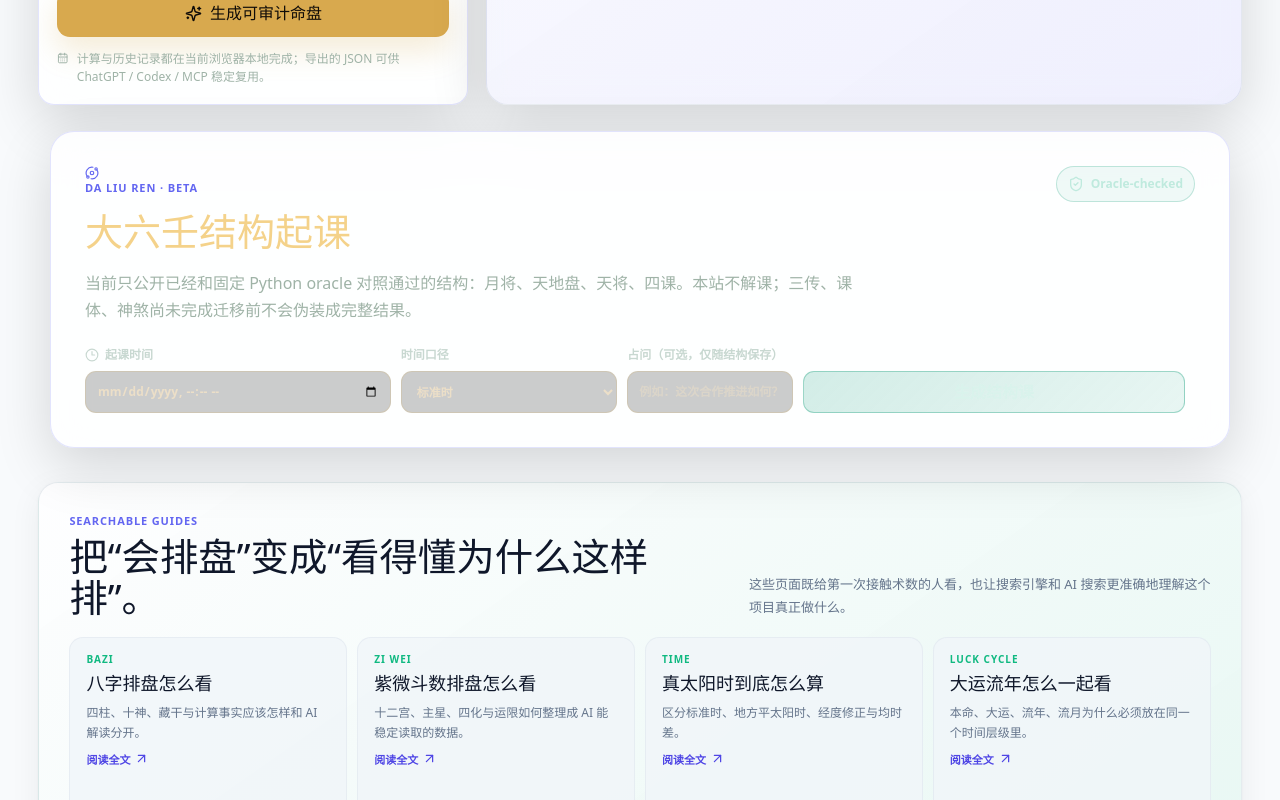
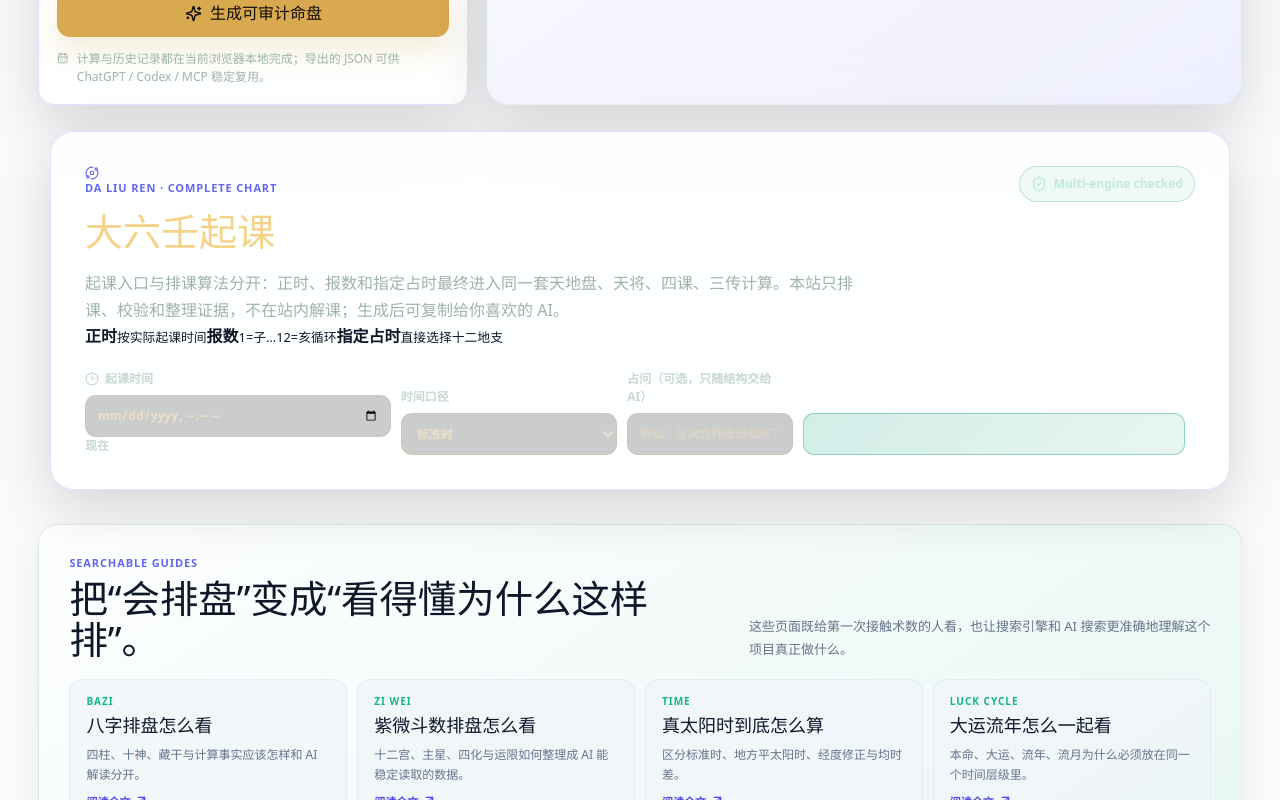
Before and after one commit to JackMeds/sizhu-astro-ai, a React (Vite) app in the folder apps/web/: page / in a window 1280 px wide. Shown: the part 1200-2000 px from the top of the page. Built offline with nearby package versions, Linux system fonts and the light colour scheme.

Commit message:
feat: upgrade Liuren Beta UI to complete multi-method chart

```diff
--- a/apps/web/src/components/LiurenBetaPanel.tsx
+++ b/apps/web/src/components/LiurenBetaPanel.tsx
@@ -1,8 +1,9 @@
 import { useState } from "react";
-import { Braces, Clock3, Copy, Orbit, ShieldCheck } from "lucide-react";
+import { Braces, CheckCircle2, Clock3, Copy, GitCompareArrows, Orbit, ShieldCheck } from "lucide-react";
 import {
-  createLiurenBaseChart,
-  type LiurenBaseChart,
+  createCompleteLiurenChart,
+  type LiurenCastingMethod,
+  type LiurenCompleteChart,
   type TrueSolarTimeMode
 } from "@sizhu/core";
 import { copyText, localDateTimeToOffset } from "@/lib/utils";
@@ -12,40 +13,76 @@ const timeModes: Array<{ value: TrueSolarTimeMode; label: string }> = [
   { value: "longitude", label: "地方平太阳时" },
   { value: "apparent", label: "视太阳时（真太阳时）" }
 ];
+const castingMethods: Array<{ value: LiurenCastingMethod; label: string; hint: string }> = [
+  { value: "time", label: "正时", hint: "按实际起课时间" },
+  { value: "number", label: "报数", hint: "1=子…12=亥循环" },
+  { value: "branch", label: "指定占时", hint: "直接选择十二地支" }
+];
+const branches = [..."子丑寅卯辰巳午未申酉戌亥"];
+
+function shanghaiNowInput() {
+  const parts = new Intl.DateTimeFormat("en-CA", {
+    timeZone: "Asia/Shanghai",
+    year: "numeric", month: "2-digit", day: "2-digit", hour: "2-digit", minute: "2-digit",
+    hourCycle: "h23"
+  }).formatToParts(new Date());
+  const get = (type: string) => parts.find((item) => item.type === type)?.value ?? "00";
+  return `${get("year")}-${get("month")}-${get("day")}T${get("hour")}:${get("minute")}`;
+}
+
+function buildAiText(chart: LiurenCompleteChart, question: string) {
+  return [
+    "请基于下面这份已经由程序排好的大六壬结构进行分析，不要自行重排天地盘、四课或三传。",
+    "请先区分：程序计算事实 / 传统规则与课体 / 综合解释。若 crossCheck.status 不是 matched，应先解释差异，不要跳过。",
+    question.trim() ? `占问：${question.trim()}` : "占问：未填写，请先按盘面结构做一般性说明，再提示我补充具体问题。",
+    "",
+    JSON.stringify(chart, null, 2)
+  ].join("\n");
+}
 
 export function LiurenBetaPanel() {
   const [dateTime, setDateTime] = useState("");
   const [question, setQuestion] = useState("");
+  const [castingMethod, setCastingMethod] = useState<LiurenCastingMethod>("time");
+  const [castingNumber, setCastingNumber] = useState("");
+  const [castingBranch, setCastingBranch] = useState("子");
   const [timeMode, setTimeMode] = useState<TrueSolarTimeMode>("none");
   const [longitude, setLongitude] = useState("");
-  const [chart, setChart] = useState<LiurenBaseChart | null>(null);
+  const [chart, setChart] = useState<LiurenCompleteChart | null>(null);
   const [error, setError] = useState("");
   const [copyStatus, setCopyStatus] = useState("");
 
   function calculate() {
     if (!dateTime) {
-      setError("请选择起课日期和时间。");
+      setError(castingMethod === "time" ? "请选择起课日期和时间。" : "请选择起课的基础日期。");
       return;
     }
-    if (timeMode !== "none" && !longitude) {
+    if (castingMethod === "time" && timeMode !== "none" && !longitude) {
       setError("使用太阳时修正时，需要填写经度。");
+      return;
+    }
+    if (castingMethod === "number" && (!castingNumber || Number(castingNumber) <= 0 || !Number.isInteger(Number(castingNumber)))) {
+      setError("报数起课请输入大于 0 的整数。");
       return;
     }
 
     try {
-      const next = createLiurenBaseChart({
+      const next = createCompleteLiurenChart({
         dateTime: localDateTimeToOffset(dateTime, "Asia/Shanghai"),
         timezone: "Asia/Shanghai",
-        trueSolarTime: timeMode,
-        location: timeMode === "none" ? undefined : { longitude: Number(longitude) },
-        question: question.trim() || undefined
+        trueSolarTime: castingMethod === "time" ? timeMode : "none",
+        location: castingMethod === "time" && timeMode !== "none" ? { longitude: Number(longitude) } : undefined,
+        question: question.trim() || undefined,
+        castingMethod,
+        castingNumber: castingMethod === "number" ? Number(castingNumber) : undefined,
+        castingBranch: castingMethod === "branch" ? castingBranch : undefined
       });
       setChart(next);
       setError("");
       setCopyStatus("");
     } catch (cause) {
       setChart(null);
-      setError(cause instanceof Error ? cause.message : "大六壬结构排盘失败，请检查输入。");
+      setError(cause instanceof Error ? cause.message : "大六壬排盘失败，请检查输入。");
     }
   }
 
@@ -53,28 +90,57 @@ export function LiurenBetaPanel() {
     if (!chart) return;
     try {
       await copyText(JSON.stringify(chart, null, 2));
-      setCopyStatus("已复制当前 Beta 结构 JSON。三传 / 课体尚未上线，请不要把这份结构当作完整六壬课。 ");
+      setCopyStatus("完整课盘 JSON 已复制。");
+    } catch (cause) {
+      setCopyStatus(cause instanceof Error ? cause.message : "复制失败");
+    }
+  }
+
+  async function copyForAi() {
+    if (!chart) return;
+    try {
+      await copyText(buildAiText(chart, question));
+      setCopyStatus("已复制给 AI 的完整课盘与分析约束；可以粘贴到 ChatGPT、Claude、DeepSeek、Kimi 等继续解课。");
     } catch (cause) {
       setCopyStatus(cause instanceof Error ? cause.message : "复制失败");
     }
   }
 
   return (
-    <section className="liuren-beta panel" aria-labelledby="liuren-beta-title">
+    <section className="liuren-beta liuren-complete panel" aria-labelledby="liuren-title">
       <div className="liuren-beta-heading">
         <div>
-          <p className="eyeline"><Orbit size={14} /> Da Liu Ren · Beta</p>
-          <h2 id="liuren-beta-title">大六壬结构起课</h2>
-          <p>当前只公开已经和固定 Python oracle 对照通过的结构：月将、天地盘、天将、四课。本站不解课；三传、课体、神煞尚未完成迁移前不会伪装成完整结果。</p>
+          <p className="eyeline"><Orbit size={14} /> Da Liu Ren · Complete chart</p>
+          <h2 id="liuren-title">大六壬起课</h2>
+          <p>起课入口与排课算法分开：正时、报数和指定占时最终进入同一套天地盘、天将、四课、三传计算。本站只排课、校验和整理证据，不在站内解课；生成后可复制给你喜欢的 AI。</p>
         </div>
-        <span className="liuren-beta-badge"><ShieldCheck size={16} /> Oracle-checked</span>
+        <span className="liuren-beta-badge"><ShieldCheck size={16} /> Multi-engine checked</span>
       </div>
 
-      <div className="liuren-beta-form">
+      <div className="liuren-methods" role="tablist" aria-label="大六壬起课方式">
+        {castingMethods.map((item) => (
+          <button
+            className={castingMethod === item.value ? "active" : ""}
+            key={item.value}
+            onClick={() => { setCastingMethod(item.value); setChart(null); setError(""); }}
+            type="button"
+          >
+            <strong>{item.label}</strong><small>{item.hint}</small>
+          </button>
+        ))}
+      </div>
+
+      <div className="liuren-beta-form liuren-complete-form">
         <label>
-          <span><Clock3 size={14} /> 起课时间</span>
+          <span><Clock3 size={14} /> {castingMethod === "time" ? "起课时间" : "基础日期"}</span>
+          <div className="liuren-datetime-row">
             <input type="datetime-local" value={dateTime} onChange={(event) => setDateTime(event.target.value)} />
+            <button type="button" onClick={() => setDateTime(shanghaiNowInput())}>现在</button>
+          </div>
         </label>
+
+        {castingMethod === "time" ? (
+          <>
             <label>
               <span>时间口径</span>
               <select value={timeMode} onChange={(event) => setTimeMode(event.target.value as TrueSolarTimeMode)}>
@@ -87,47 +153,103 @@ export function LiurenBetaPanel() {
                 <input inputMode="decimal" placeholder="例如 121.47" value={longitude} onChange={(event) => setLongitude(event.target.value)} />
               </label>
             ) : null}
+          </>
+        ) : null}
+
+        {castingMethod === "number" ? (
+          <label>
+            <span>报数</span>
+            <input inputMode="numeric" min="1" step="1" type="number" placeholder="例如 26 → 丑" value={castingNumber} onChange={(event) => setCastingNumber(event.target.value)} />
+          </label>
+        ) : null}
+
+        {castingMethod === "branch" ? (
+          <label>
+            <span>指定占时</span>
+            <select value={castingBranch} onChange={(event) => setCastingBranch(event.target.value)}>
+              {branches.map((branch, index) => <option key={branch} value={branch}>{index + 1}. {branch}时</option>)}
+            </select>
+          </label>
+        ) : null}
+
         <label className="liuren-question">
-          <span>占问（可选，仅随结构保存）</span>
+          <span>占问（可选，只随结构交给 AI）</span>
           <input placeholder="例如：这次合作推进如何？" value={question} onChange={(event) => setQuestion(event.target.value)} />
         </label>
-        <button className="liuren-calc-button" type="button" onClick={calculate}>生成结构课</button>
+        <button className="liuren-calc-button" type="button" onClick={calculate}>生成完整课盘</button>
       </div>
 
       {error ? <p className="liuren-error">{error}</p> : null}
 
       {chart ? (
         <div className="liuren-beta-result">
-          <div className="liuren-meta-grid">
-            <span><small>节气</small><strong>{chart.calendar.solarTerm}</strong></span>
-            <span><small>农历月</small><strong>{chart.calendar.lunarMonth}</strong></span>
-            <span><small>日干支</small><strong>{chart.calendar.dayGanZhi}</strong></span>
-            <span><small>时干支</small><strong>{chart.calendar.hourGanZhi}</strong></span>
-            <span><small>月将</small><strong>{chart.disk.moonGeneral}</strong></span>
-            <span><small>贵人</small><strong>{chart.skyGenerals.noblemanHeavenBranch} / {chart.skyGenerals.noblemanEarthBranch}</strong></span>
-            <span><small>昼夜</small><strong>{chart.skyGenerals.dayOrNight}</strong></span>
-            <span><small>布将</small><strong>{chart.skyGenerals.direction}</strong></span>
+          <div className="liuren-casting-note"><strong>{chart.casting.label}</strong><span>{chart.casting.note}</span></div>
+
+          <div className="liuren-meta-grid liuren-meta-complete">
+            <span><small>月将</small><strong>{chart.complete.monthLeader}</strong></span>
+            <span><small>日干支</small><strong>{chart.complete.ganzhi.day || chart.calendar.dayGanZhi}</strong></span>
+            <span><small>占时</small><strong>{chart.complete.ganzhi.hour || chart.calendar.hourGanZhi}</strong></span>
+            <span><small>旬空</small><strong>{chart.complete.xunKong.join("、") || "—"}</strong></span>
+            <span><small>昼夜</small><strong>{chart.complete.dayNight || "—"}</strong></span>
+            <span><small>贵人</small><strong>{chart.complete.noblemanBranch || "—"}</strong></span>
+            <span><small>取传法</small><strong>{chart.complete.transmissionRule || "—"}</strong></span>
+            <span><small>双引擎</small><strong className={chart.crossCheck.status === "matched" ? "liuren-ok" : "liuren-warn"}>{chart.crossCheck.status === "matched" ? "一致" : `${chart.crossCheck.differences.length} 差异`}</strong></span>
           </div>
 
           <div className="liuren-disk-wrap" role="region" aria-label="大六壬天地盘与天将" tabIndex={0}>
-            <div className="liuren-disk-row liuren-disk-label"><strong>地盘</strong>{chart.disk.earthPlate.map((item) => <span key={`earth-${item}`}>{item}</span>)}</div>
-            <div className="liuren-disk-row"><strong>天盘</strong>{chart.disk.heavenPlate.map((item) => <span key={`heaven-${item}`}>{item}</span>)}</div>
-            <div className="liuren-disk-row liuren-general-row"><strong>天将</strong>{chart.skyGenerals.alignedToHeavenPlate.map((item, index) => <span key={`general-${index}`}>{item}</span>)}</div>
+            <div className="liuren-disk-row liuren-disk-label"><strong>地盘</strong>{chart.native.disk.earthPlate.map((item) => <span key={`earth-${item}`}>{item}</span>)}</div>
+            <div className="liuren-disk-row"><strong>天盘</strong>{chart.native.disk.heavenPlate.map((item) => <span key={`heaven-${item}`}>{item}</span>)}</div>
+            <div className="liuren-disk-row liuren-general-row"><strong>天将</strong>{chart.native.skyGenerals.alignedToHeavenPlate.map((item, index) => <span key={`general-${index}`}>{item}</span>)}</div>
           </div>
 
+          <div className="liuren-section-title"><span>四课</span><small>上下神 · 天将 · 生克关系</small></div>
           <div className="liuren-courses">
-            {chart.fourCourses.upstreamOrder.map((course) => (
-              <article key={course.label}>
-                <small>{course.label}</small>
-                <strong>{course.pair}</strong>
-                <span>{course.general}</span>
+            {chart.complete.fourLessons.map((course) => (
+              <article key={course.name}>
+                <small>{course.name}</small>
+                <strong>{course.upper}{course.lower}</strong>
+                <span>{course.god}</span>
+                <em>{course.relation}</em>
               </article>
             ))}
           </div>
 
+          <div className="liuren-section-title"><span>三传</span><small>{chart.complete.transmissionPattern} · {chart.complete.transmissionRule}</small></div>
+          <div className="liuren-transmissions">
+            {chart.complete.threeTransmissions.map((item) => (
+              <article key={item.stage}>
+                <div><small>{item.stage}</small>{item.isVoid ? <i>空</i> : null}</div>
+                <strong>{item.branch}</strong>
+                <b>{item.god}</b>
+                <p><span>{item.liuQing || "—"}</span><span>{item.dunGan ? `遁${item.dunGan}` : "遁空"}</span><span>{item.wuxing}{item.seasonState ? `·${item.seasonState}` : ""}</span></p>
+                <em>{item.dayRelation || item.relation}</em>
+              </article>
+            ))}
+          </div>
+
+          <div className="liuren-tags-wrap">
+            <div><small>课体 / 格局</small><p>{[...new Set([...chart.complete.patternTags, ...chart.complete.guaTi])].map((tag) => <span key={tag}>{tag}</span>)}</p></div>
+            <div><small>传统神煞（有来源门禁）</small><p>{chart.complete.shenSha.map((item) => <span key={`${item.name}-${item.target}`} title={item.sources.join("；")}>{item.name}·{item.target}</span>)}</p></div>
+          </div>
+
+          <div className={`liuren-engine-audit ${chart.crossCheck.status}`}>
+            <div><GitCompareArrows size={18} /><strong>引擎校验</strong></div>
+            <p><code>{chart.engineManifest.native}</code> 负责自主结构层；<code>{chart.engineManifest.complete}</code> 提供完整三传/课体/神煞；CI 另以固定 <code>kinliuren</code> 源码课例作 oracle。</p>
+            {chart.crossCheck.status === "matched" ? (
+              <span><CheckCircle2 size={15} /> {chart.crossCheck.overlapChecks} 项重叠结构未发现差异</span>
+            ) : (
+              <ul>{chart.crossCheck.differences.map((item) => <li key={item}>{item}</li>)}</ul>
+            )}
+          </div>
+
+          {chart.warnings.length ? <div className="liuren-warnings">{chart.warnings.map((item) => <p key={item}>{item}</p>)}</div> : null}
+
           <div className="liuren-beta-footer">
-            <p><Braces size={15} /> 当前版本 <strong>{chart.engineVersion}</strong>：天地盘 → 天将 → 四课已进入原生 TypeScript；下一步迁移三传 / 课体。</p>
-            <button type="button" onClick={copyStructure}><Copy size={15} />复制结构 JSON</button>
+            <p><Braces size={15} /> 完整结果只负责排课和证据整理，本站不输出吉凶解读。</p>
+            <div className="liuren-copy-actions">
+              <button type="button" onClick={copyStructure}><Copy size={15} />复制 JSON</button>
+              <button className="liuren-ai-button" type="button" onClick={copyForAi}><Copy size={15} />复制给 AI</button>
+            </div>
           </div>
           {copyStatus ? <p className="liuren-copy-status">{copyStatus}</p> : null}
         </div>
```
Lines whose indentation alone changed are shown as unchanged.
